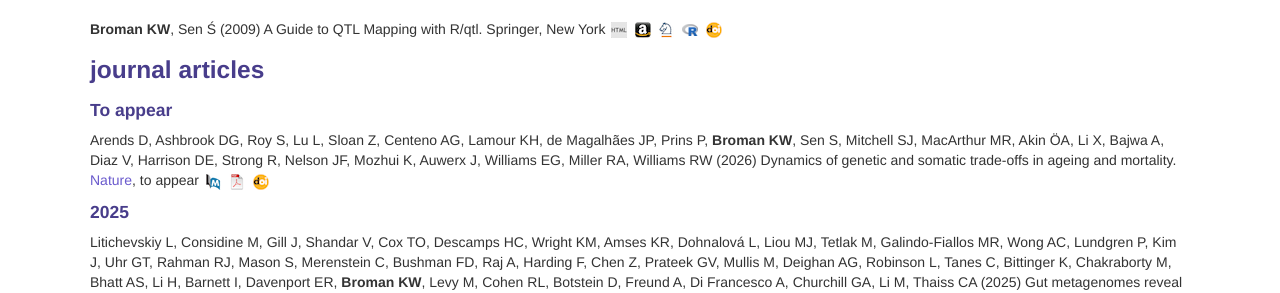
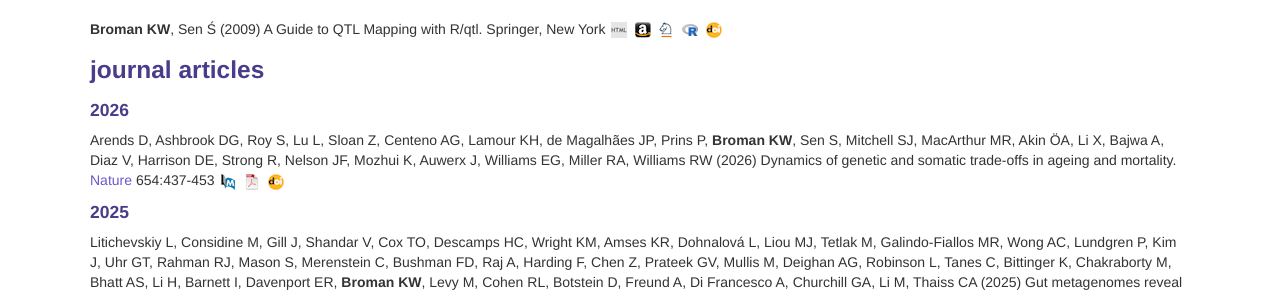
Before and after one commit to kbroman/kbroman.github.io, a Jekyll site: the page built from pubs.md, in a window 1280 px wide and 900 px high. Shown: the part 245-538 px from the top of the window. Built offline with Jekyll 4.4.1, drawn with Linux system fonts in a browser that asks for light colours.

Commit message:
Arends et al (2026) now published

```diff
--- a/pubs.md
+++ b/pubs.md
@@ -30,14 +30,14 @@ description: Karl Broman's publications
 
 ### <a name="articles"></a>journal articles
 
-#### To appear
+#### 2026
 
 Arends D, Ashbrook DG, Roy S, Lu L, Sloan Z, Centeno AG, Lamour KH, de
 Magalhães JP, Prins P, **Broman KW**, Sen S, Mitchell SJ, MacArthur MR,
 Akin ÖA, Li X, Bajwa A, Diaz V, Harrison DE, Strong R, Nelson JF,
 Mozhui K, Auwerx J, Williams EG, Miller RA, Williams RW  (2026)
 Dynamics of genetic and somatic trade-offs in ageing and mortality.
-[Nature](https://www.nature.com), to appear
+[Nature](https://www.nature.com) 654:437-453
 [![PubMed](icons16/pubmed-icon.png)](https://pubmed.ncbi.nlm.nih.gov/42020758/)
 [![pdf](icons16/pdf-icon.png)](https://www.nature.com/articles/s41586-026-10407-9.pdf)
 [![doi](icons16/doi-icon.png)](https://doi.org/10.1038/s41586-026-10407-9)
```
